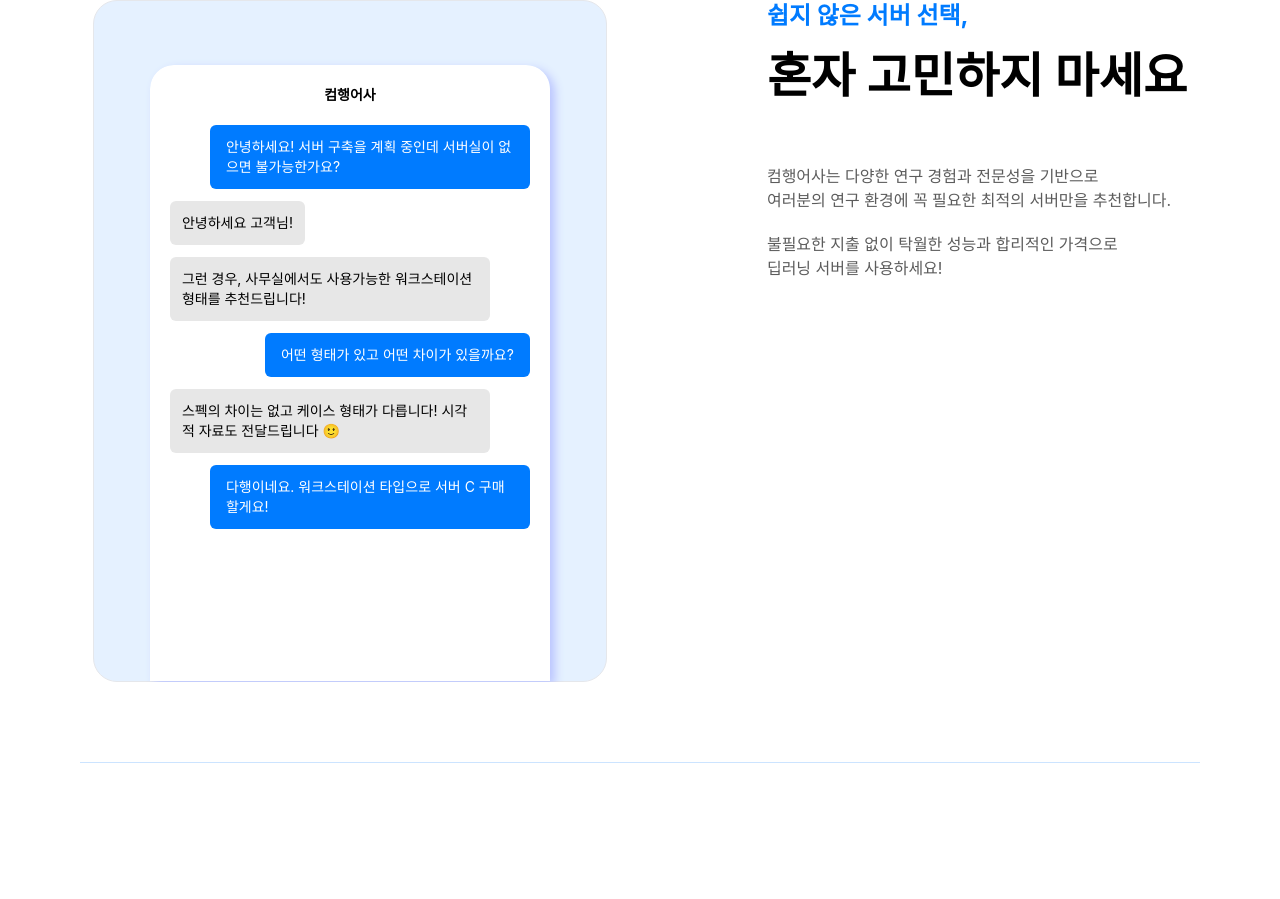
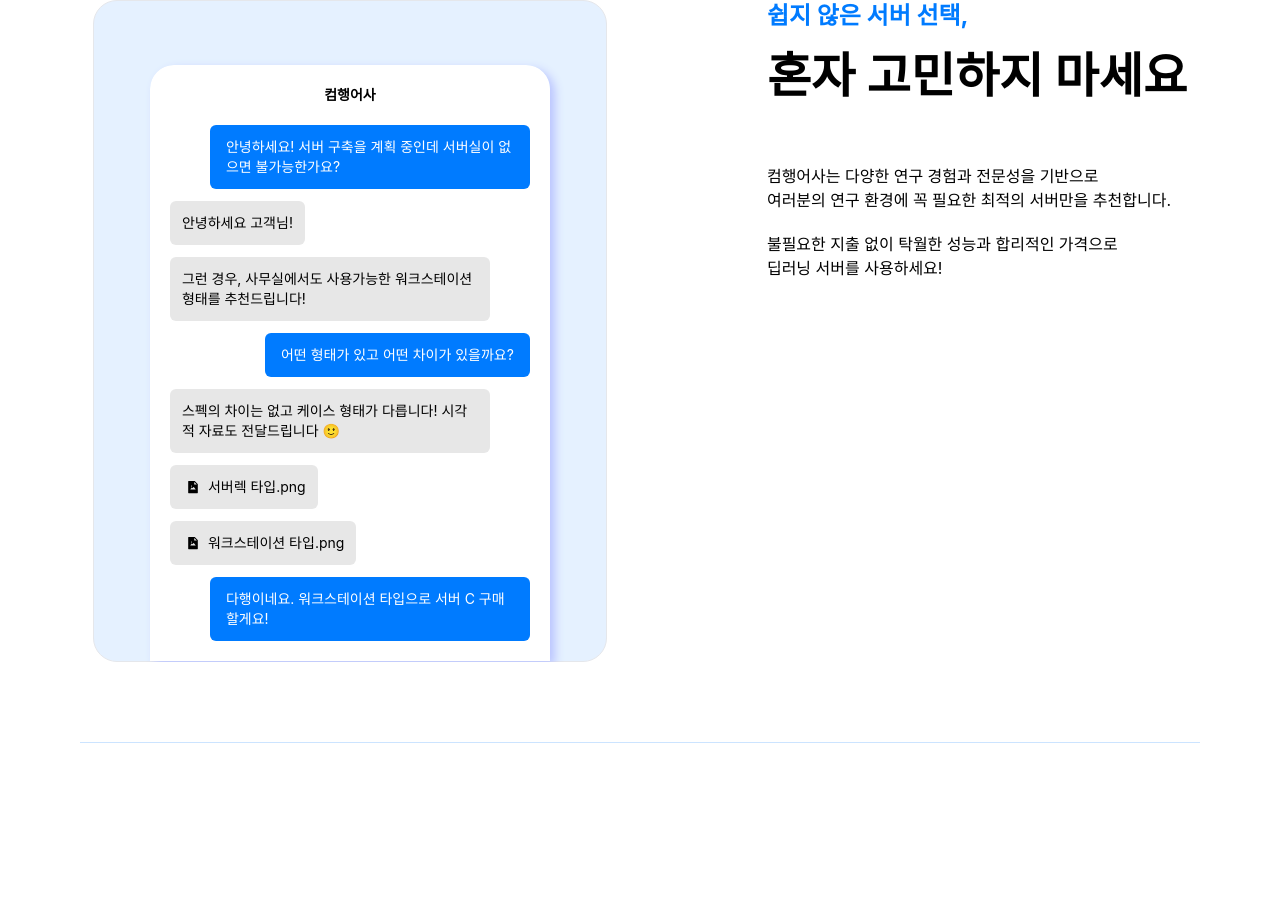
Before and after one commit to Team-Daju/Comhaengosa-WEB, a React (Create React App) app: page / in a window 1280 px wide. Shown: the part 932-1831 px from the top of the page. Built offline with nearby package versions, Linux system fonts and the light colour scheme; a web font is replaced by a local one.

Commit message:
[FE-14] fix 시나리오 및 애니메이션

```diff
--- a/src/components/DontWorry.js
+++ b/src/components/DontWorry.js
@@ -6,6 +6,7 @@ import 'swiper/css/pagination';
 import { Swiper, SwiperSlide } from 'swiper/react';
 import { Pagination, EffectCoverflow, Autoplay } from 'swiper/modules';
 import { BsFileEarmarkPdf } from "react-icons/bs"
+import { AiFillFileImage } from "react-icons/ai"
 
 const MeWrap = tw.div`
 flex justify-end ml-10
@@ -73,6 +74,24 @@ const chattings = [
                 content: "스펙의 차이는 없고 케이스 형태가 다릅니다! 시각적 자료도 전달드립니다 🙂",
             },
             {
+                who: 1,
+                content:
+                    <div className='flex items-center space-x-2'>
+                        <div className='pl-1'><AiFillFileImage /> </div>
+                        <span>서버렉 타입.png</span>
+                    </div>
+                ,
+            },
+            {
+                who: 1,
+                content:
+                    <div className='flex items-center space-x-2'>
+                        <div className='pl-1'><AiFillFileImage /></div>
+                        <span>워크스테이션 타입.png</span>
+                    </div>
+                ,
+            },
+            {
                 who: 0,
                 content: "다행이네요. 워크스테이션 타입으로 서버 C 구매할게요!",
             },
@@ -99,14 +118,11 @@ const chattings = [
             },
             {
                 who: 1,
-                content: <div className=' flex justify-center items-center space-x-4'>
-                    <div className='pl-2'>
+                content: <div className=' flex justify-center items-center space-x-3'>
+                    <div className='pl-1'>
                         <BsFileEarmarkPdf />
                     </div>
-                    <div className='flex flex-col'>
-                        <span className='font-bold'>서버 D 렌탈 플랜.pdf</span>
-                        <span className='text-gray-400'>xx.kb</span>
-                    </div>
+                    <span>서버 D 렌탈 플랜.pdf</span>
                 </div>
 
 
@@ -181,7 +197,7 @@ const DontWorry = () => {
                 <div className='pt-5 pb-16 text-4xl md:text-5xl font-bold'>
                     혼자 고민하지 마세요
                 </div>
-                <div className='space-y-5 text-textColor'>
+                <div className='space-y-5 text-black'>
                     <div>
                         컴행어사는 다양한 연구 경험과 전문성을 기반으로<br />
                         여러분의 연구 환경에 꼭 필요한 최적의 서버만을 추천합니다.
--- a/src/components/Smart.js
+++ b/src/components/Smart.js
@@ -53,10 +53,9 @@ const Smart = () => {
                 if (y3 < 400) setIsScroll3(true)
             } else {
                 if (y1 < 600) setIsScroll1(true)
-                if (y2 < 350) setIsScroll2(true)
-                if (y3 < 200) setIsScroll3(true)
+                if (y2 < 500) setIsScroll2(true)
+                if (y3 < 400) setIsScroll3(true)
             }
-
         })
 
     }, [])
```
